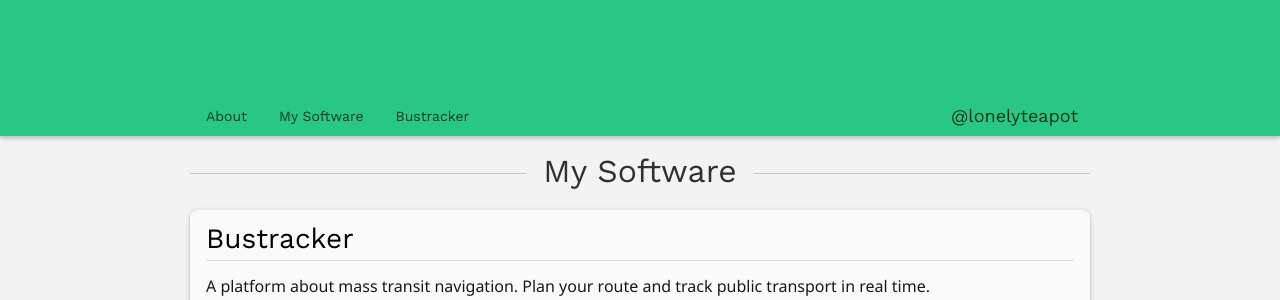
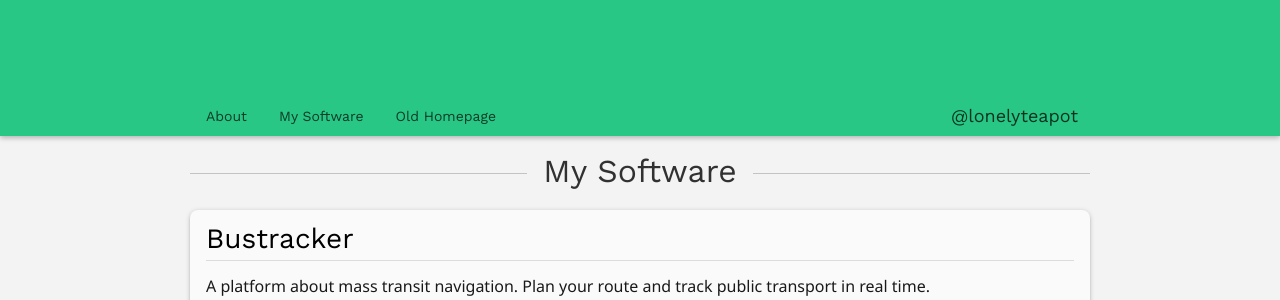
Before and after one commit to lonelyteapot/lonelyteapot.github.io, a Jekyll site: the page built from pages/new_index.html, in a window 1280 px wide. Shown: the part 336-636 px from the top of the page. Built offline with Jekyll 4.4.1, drawn with Linux system fonts in a browser that asks for light colours.

Commit message:
Move old index

```diff
--- a/pages/index.html
+++ b/pages/index.html
@@ -2,7 +2,7 @@
 id: index
 title: About me
 layout: default
-permalink: /
+permalink: /new_index
 ---
 <main>
     <section id="intro" class="dark">
--- a/pages/new_index.html
+++ b/pages/new_index.html
@@ -37,9 +37,9 @@ permalink: /new_index
         <div id="header-row">
             <div id="header-logo">@lonelyteapot</div>
             <nav id="header-nav">
-                <a href="#">About</a>
-                <a href="#software">My Software</a>
-                <a href="/404">Bustracker</a>
+                <a href="/#">About</a>
+                <a href="/#software">My Software</a>
+                <a href="/new_index">Old Homepage</a>
             </nav>
         </div>
     </header>
```
Also changed, not shown: other parts of pages/new_index.html (+1 -1 lines).
